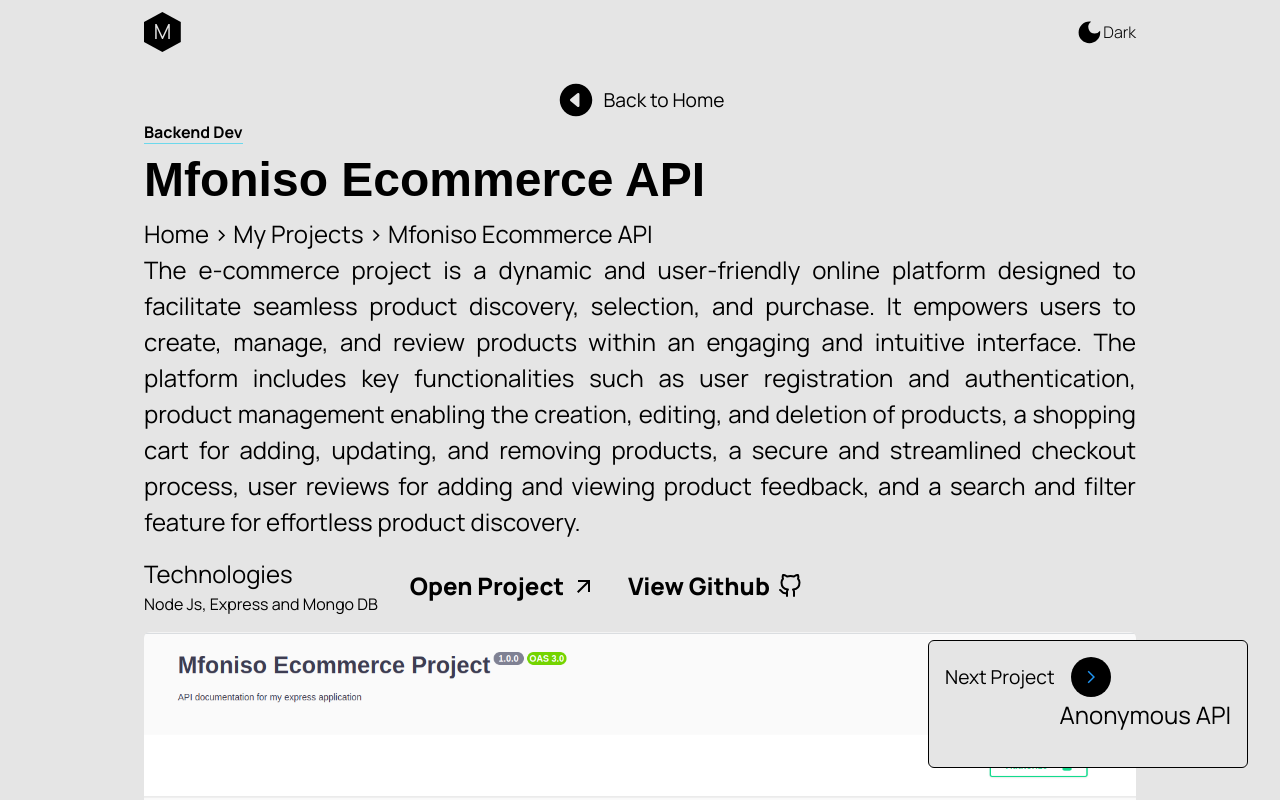
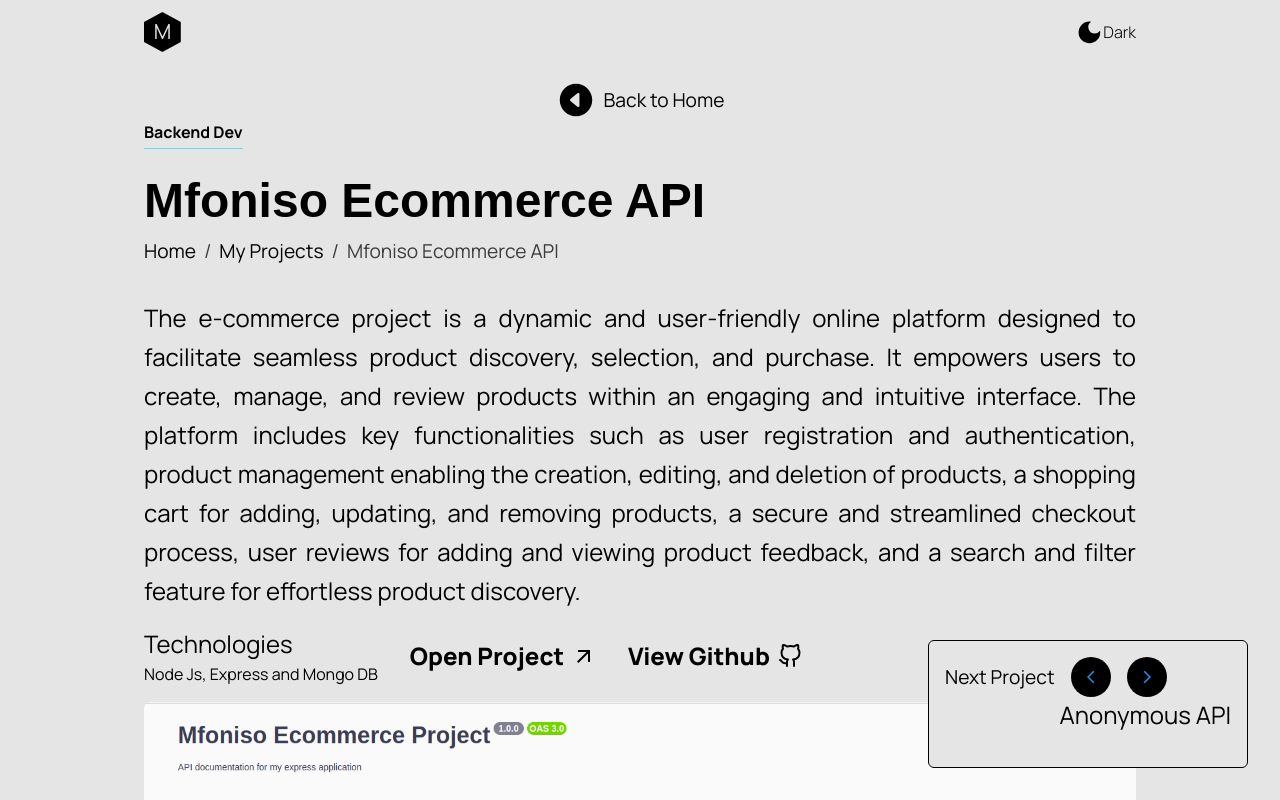
Before and after one commit to AirZED/new-portfolio, a React (Vite) app: page /projects/2 in a window 1280 px wide. Shown: the top 800 px of the page. Built offline with nearby package versions, Linux system fonts and the light colour scheme.

Commit message:
Add Hobbliq project, improve breadcrumb navigation and formatting, conditionally render GitHub links

```diff
--- a/src/App.tsx
+++ b/src/App.tsx
@@ -1,5 +1,5 @@
-import React, { useContext, useRef, Fragment } from "react";
-import { Routes, Route } from "react-router-dom";
+import React, { useContext, useRef, Fragment, useEffect } from "react";
+import { Routes, Route, useLocation } from "react-router-dom";
 
 // importing Context
 import portfolioContext from "./store/portfolioStore";
@@ -12,6 +12,8 @@
 import WorkExperience from "./pages/sections/WorkExperience";
 import ContactMe from "./pages/sections/ContactMe";
 import ProjectSection from "./pages/ProjectSection";
+// importing utilities
+import { scrollToView } from "./utils/utils";
 // importing style
 import "./App.css";
 
@@ -30,6 +32,22 @@
   const componentsRef = { projectRef, aboutRef, contactRef, expertiseRef, experienceRef };
 
   const HomeRoute = () => {
+    const location = useLocation();
+
+    // Handle navigation from project page to scroll to projects section
+    useEffect(() => {
+      if (location.state && (location.state as any).scrollToProjects) {
+        // Wait for components to render, then scroll
+        setTimeout(() => {
+          if (Contx?.openCollapsibleSection && projectRef.current) {
+            scrollToView(projectRef, Contx.openCollapsibleSection, "My Works");
+          }
+        }, 100);
+        // Clear the state to prevent re-scrolling on re-renders
+        window.history.replaceState({}, document.title);
+      }
+    }, [location.state, Contx]);
+
     return (
       <Fragment>
         <Home componentsRef={componentsRef} />
--- a/src/assets/projects_data.ts
+++ b/src/assets/projects_data.ts
@@ -5,13 +5,26 @@
 import varenaapp from "./projects/varenaapp.png";
 import messaging from "./projects/messaging.png"
 import ecommerce from "./projects/ecommerce.png"
+import hobbliq from "./projects/hobbliq.jpg"
 
 const project_data = [
+  {
+    id: 1,
+    topic: "Hobbliq",
+    stack: "React Js, Express Js, MongoDB, Cloudflare Bucket",
+    doneAt: "2024",
+    category: "Full Stack",
+    github: "",
+    image: hobbliq,
+    url: "https://hobbliq-frontend.vercel.app/",
+    description:
+      "Hobbliq is a comprehensive event ticketing and management web application designed to streamline the entire event planning process. The platform helps event organizers collect attendee information, manage event registrations, and handle all event-related tasks in one unified system. Built with React for the frontend and Express.js for the backend, Hobbliq provides a seamless experience for both event organizers and attendees. The application features integrated task management capabilities, eliminating the need for separate task management tools. With MongoDB as the database and Cloudflare Bucket for file storage, Hobbliq offers a robust and scalable solution for events of all sizes. Organizers can efficiently track attendees, manage event logistics, and coordinate tasks all from a single platform, making event management more efficient and organized.",
+  },
   {
     id: 2,
     topic: "Mfoniso Ecommerce API",
     stack: "Node Js, Express and Mongo DB",
-    doneAt:"2023",
+    doneAt: "2023",
     category: "Backend Dev",
     github: "https://github.com/AirZED/eccommerce-backend",
     image: ecommerce,
@@ -77,8 +90,9 @@
     image: varenaapp,
     url: "https://varena.app/",
     description:
-      "Varena is a free-to-play play-to-earn online NFT battle royale game where users send their NFT characters to battle each other for ultimate supremacy. The player’s NFTs are made to compete against each other in a constant battle until there remains only one. Just like every other play-to-earn game, there is a reward the users benefit from as they play. In Varena the ultimate winner goes home with a $1000 cash reward. The battle takes place every day at a specific time (i.e 5pm WAT) and the winner is announced every day.",
+      "Varena is a free-to-play play-to-earn online NFT battle royale game where users send their NFT characters to battle each other for ultimate supremacy. The player's NFTs are made to compete against each other in a constant battle until there remains only one. Just like every other play-to-earn game, there is a reward the users benefit from as they play. In Varena the ultimate winner goes home with a $1000 cash reward. The battle takes place every day at a specific time (i.e 5pm WAT) and the winner is announced every day.",
   },
+
 ];
 
 export default project_data;
--- a/src/pages/ProjectSection.tsx
+++ b/src/pages/ProjectSection.tsx
@@ -1,4 +1,4 @@
-import { ReactNode, useEffect } from "react";
+import { ReactNode, useEffect, useContext } from "react";
 import { useParams, useNavigate, Link } from "react-router-dom";
 // importing react icon
 import { IoCaretBackCircle } from "react-icons/io5";
@@ -9,10 +9,13 @@
 import project_data from "../assets/projects_data";
 // importing types
 import { ProjectProps } from "../components/Project";
+// importing context
+import portfolioContext from "../store/portfolioStore";
 
 const ProjectSection = (): JSX.Element => {
   const { id } = useParams<{ id?: string }>();
   const navigate = useNavigate();
+  const context = useContext(portfolioContext);
   const data: any = project_data.find((el) => id && +id === el.id);
 
   // Scroll to top when component mounts or when id changes
@@ -34,6 +37,12 @@
     navigate("/");
   };
 
+  // Handle navigation to projects section
+  const handleProjectsClick = (e: React.MouseEvent<HTMLAnchorElement>) => {
+    e.preventDefault();
+    navigate("/", { state: { scrollToProjects: true } });
+  };
+
   type NavigateBtnProps = {
     project: ProjectProps;
     icon: ReactNode;
@@ -53,13 +62,27 @@
         Back to Home
       </div>
       <div className="text-[var(--dark-bg)]">
-        <strong className="border-b-[0.5px] border-[var(--accent-color2)]">{data.category}</strong>
-        <h1 className="text-[3rem] font-black font-['Poppins',sans-serif] max-[700px]:text-[2rem]">{data.topic}</h1>
-        <p className="my-8 text-[1.5rem] text-justify max-[700px]:text-base">
-          Home{" > "}My Projects{" > "}
-          {data.topic}
-        </p>
-        <p className="my-8 text-[1.5rem] text-justify max-[700px]:text-base">{data.description}</p>
+        <strong className="border-b-[0.5px] border-[var(--accent-color2)] pb-1 inline-block mb-4">{data.category}</strong>
+        <h1 className="text-[3rem] font-black font-['Poppins',sans-serif] mb-6 max-[700px]:text-[2rem]">{data.topic}</h1>
+        <nav className="mb-8 text-[1.2rem] flex items-center gap-2 flex-wrap max-[700px]:text-base max-[700px]:mb-6">
+          <Link
+            to="/"
+            className="text-[var(--dark-bg)] hover:text-[var(--accent-color1)] transition-colors duration-200"
+          >
+            Home
+          </Link>
+          <span className="text-[var(--lessdark-bg)]">/</span>
+          <a
+            href="/"
+            onClick={handleProjectsClick}
+            className="text-[var(--dark-bg)] hover:text-[var(--accent-color1)] transition-colors duration-200 cursor-pointer"
+          >
+            My Projects
+          </a>
+          <span className="text-[var(--lessdark-bg)]">/</span>
+          <span className="text-[var(--lessdark-bg)]">{data.topic}</span>
+        </nav>
+        <p className="my-8 text-[1.5rem] text-justify leading-relaxed max-[700px]:text-base max-[700px]:my-6">{data.description}</p>
         <div className="flex gap-8 my-4 w-full max-[700px]:flex-col max-[700px]:gap-4">
           <div>
             <h3 className="text-[1.5rem] max-[700px]:text-base">Technologies</h3>
@@ -72,10 +95,12 @@
                 : "Open Project"}{" "}
               <MdOutlineArrowOutward />
             </a>
-            <a href={data.github} className="text-[1.5rem] cursor-pointer flex items-center justify-center gap-2 text-[var(--dark-bg)] font-black hover:text-[var(--accent-color1)] max-[700px]:text-base max-[700px]:gap-1">
-              View Github
-              <FiGithub />
-            </a>
+            {data.github && (
+              <a href={data.github} className="text-[1.5rem] cursor-pointer flex items-center justify-center gap-2 text-[var(--dark-bg)] font-black hover:text-[var(--accent-color1)] max-[700px]:text-base max-[700px]:gap-1">
+                View Github
+                <FiGithub />
+              </a>
+            )}
           </div>
         </div>
       </div>
```
Also changed, not shown: 1 other file (tests, documents, lock files or other folders).
